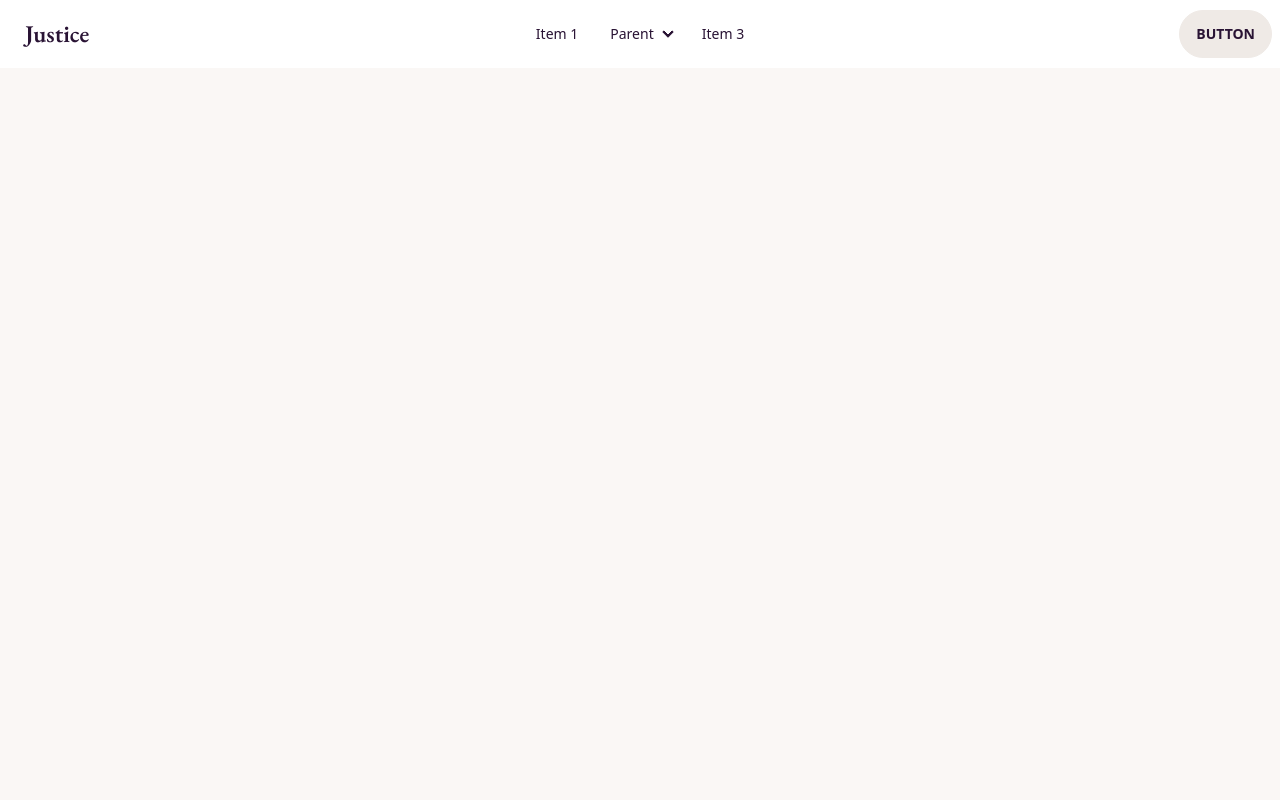
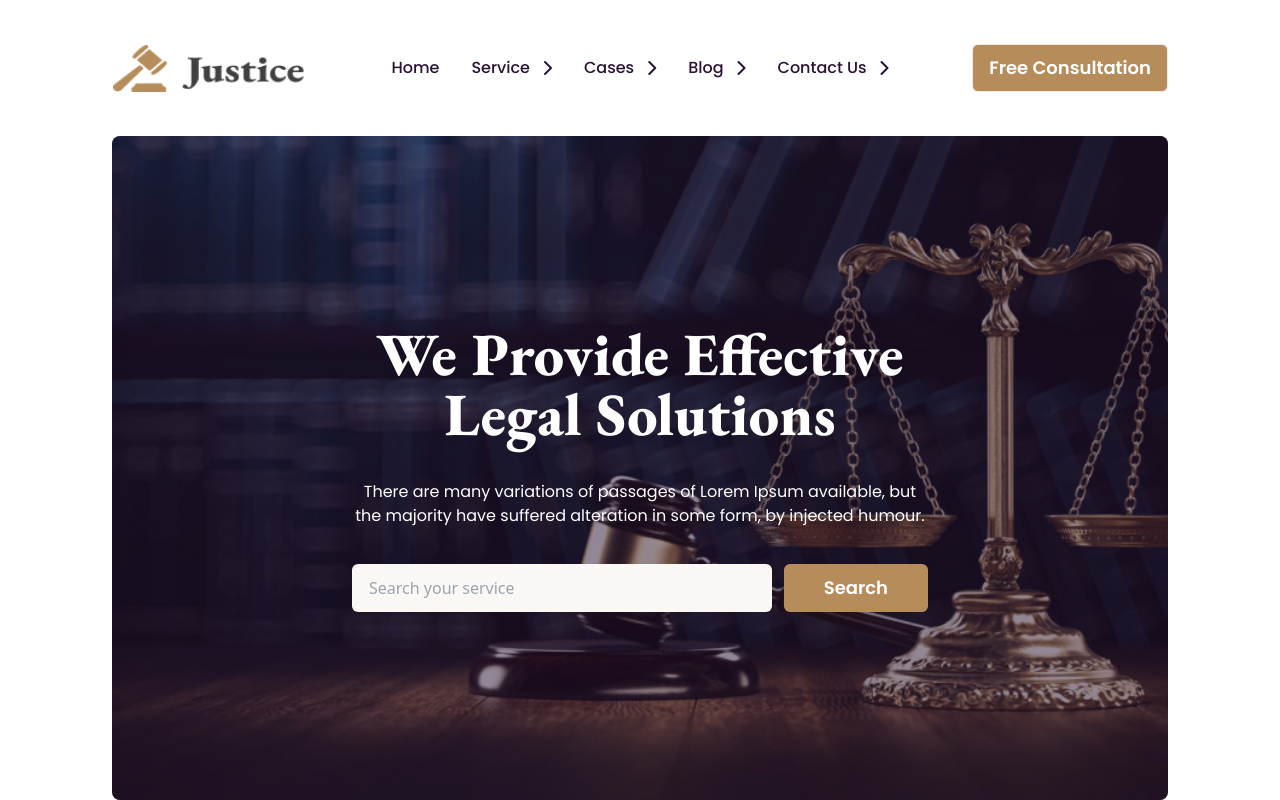
Before and after one commit to hossain45/legal-solutions, a plain HTML site: page index.html in a window 1280 px wide. Drawn offline with nearby package versions, Linux system fonts and the light colour scheme.

Commit message:
hero done

```diff
--- a/index.html
+++ b/index.html
@@ -7,17 +7,6 @@
     <link href="https://cdn.jsdelivr.net/npm/daisyui@3.4.0/dist/full.css" rel="stylesheet" type="text/css" />
     <link rel="stylesheet" href="https://cdnjs.cloudflare.com/ajax/libs/font-awesome/6.4.0/css/all.min.css"/>
 <script src="https://cdn.tailwindcss.com"></script>
-<script>
-    tailwind.config = {
-      theme: {
-        extend: {
-          colors: {
-            'mycolor': '#B68C5A',
-          }
-        }
-      },
-    }
-  </script>
 <style>
   @import url('https://fonts.googleapis.com/css2?family=EB+Garamond:wght@400;500;600;700;800&family=Poppins:wght@400;500;600;700;800&display=swap');
   .font-family {
@@ -28,56 +17,69 @@
 <script>
   tailwind.config = {
     theme: {
+      extend: {
+      colors: {
+      'mycolor': '#B68C5A',
+      },
     fontFamily: {
       'primaryFont': ['EB Garamond', 'serif'],
       'secondaryFont': ['Poppins', 'sans-serif'],
     },
   },
+},
   }
 </script>
-
 </head>
 <body>
    <header>
-    <div class="navbar bg-white">
+    <div class="navbar bg-white md:px-24 xl:px-28 md:py-10">
         <div class="navbar-start">
           <div class="dropdown">
             <label tabindex="0" class="btn btn-ghost lg:hidden">
               <svg xmlns="http://www.w3.org/2000/svg" class="h-5 w-5" fill="none" viewBox="0 0 24 24" stroke="currentColor"><path stroke-linecap="round" stroke-linejoin="round" stroke-width="2" d="M4 6h16M4 12h8m-8 6h16" /></svg>
             </label>
             <ul tabindex="0" class="menu menu-sm dropdown-content mt-3 z-[1] p-2 shadow bg-base-100 rounded-box w-52">
-              <li><a>Item 1</a></li>
-              <li>
-                <a>Parent</a>
-                <ul class="p-2">
-                  <li><a>Submenu 1</a></li>
-                  <li><a>Submenu 2</a></li>
-                </ul>
-              </li>
-              <li><a>Item 3</a></li>
+              <li><a class="">Home</a></li>
+              <li><a class="">Service<i class="fa-solid fa-chevron-right pl-1"></i></a></li>
+              <li><a class="">Cases<i class="fa-solid fa-chevron-right pl-1"></i></a></li>
+              <li><a class="">Blog<i class="fa-solid fa-chevron-right pl-1"></i></a></li>
+              <li><a class="">Contact Us<i class="fa-solid fa-chevron-right pl-1"></i></a></li>
             </ul>
           </div>
-          <a class="btn btn-ghost normal-case text-2xl font-primaryFont">Justice</a>
+          <a class="btn btn-ghost p-0"><img class="w-auto h-8 sm:w-48 sm:h-12" src="./images/logo2.png" alt=""></a>
         </div>
         <div class="navbar-center hidden lg:flex">
           <ul class="menu menu-horizontal px-1">
-            <li><a class="">Item 1</a></li>
-            <li tabindex="0">
-              <details>
-                <summary class="text-">Parent</summary>
-                <ul class="p-2">
-                  <li><a>Submenu 1</a></li>
-                  <li><a>Submenu 2</a></li>
-                </ul>
-              </details>
-            </li>
-            <li><a>Item 3</a></li>
+            <li><a class="text-base font-secondaryFont font-medium">Home</a></li>
+            <li><a class="text-base font-secondaryFont font-medium">Service<i class="fa-solid fa-chevron-right pl-1"></i></a></li>
+            <li><a class="text-base font-secondaryFont font-medium">Cases<i class="fa-solid fa-chevron-right pl-1"></i></a></li>
+            <li><a class="text-base font-secondaryFont font-medium">Blog<i class="fa-solid fa-chevron-right pl-1"></i></a></li>
+            <li><a class="text-base font-secondaryFont font-medium">Contact Us<i class="fa-solid fa-chevron-right pl-1"></i></a></li>
           </ul>
         </div>
         <div class="navbar-end">
-          <a class="btn">Button</a>
+          <a class="btn bg-mycolor text-white normal-case font-secondaryFont font-semibold sm:text-lg  rounded-md">Free Consultation</a>
         </div>
     </div>
    </header>
+   <main class="md:px-24 xl:px-28 bg-white">
+    <section class="hero">
+      <div class="hero min-h-[calc(100vh-136px)] rounded-lg" style="background-image: url('./images/banner.png');">
+        <div class="hero-overlay bg-opacity-50 rounded-lg"></div>
+        <div class="hero-content text-center text-neutral-content">
+          <div class="max-w-xl flex flex-col gap-2 sm:gap-4">
+            <h1 class="mb-5 text-4xl sm:text-6xl font-extrabold normal-case font-primaryFont text-white">We Provide Effective <br> Legal Solutions</h1>
+            <p class="mb-5 font-secondaryFont text-white">There are many variations of passages of Lorem Ipsum available, but the majority have suffered alteration in some form, by injected humour.</p>
+            <div class="flex gap-3">
+              <input type="text" placeholder="Search your service" class="input flex-1 rounded-md" />
+              <button class="btn border-none bg-mycolor text-white normal-case font-secondaryFont font-semibold sm:text-lg  rounded-md px-10">Search</button>
+            </div>
+
+          </div>
+        </div>
+      </div>
+    </section>
+
+   </main>
 </body>
 </html>
```
Also changed, not shown: tailwind.config.js (+11 -16 lines). Lines whose indentation alone changed are shown as unchanged.
